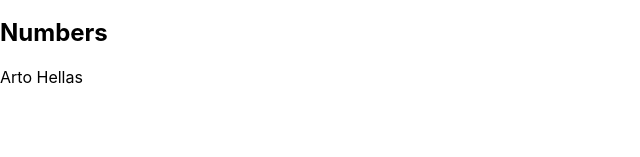
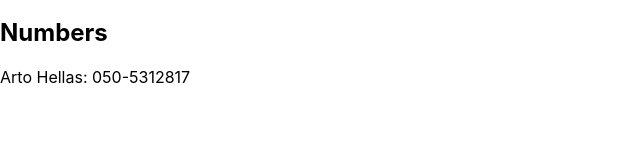
Before and after one commit to Embule/fullstack-mooc-2020, a React (Create React App) app in the folder osa2/puhelinluettelo/: page / in a window 1280 px wide. Shown: the part 137-294 px from the top of the page, without its empty margins (0-640 px from the left). Built offline with nearby package versions, Linux system fonts and the light colour scheme.

Commit message:
done exercise 2.8

```diff
--- a/osa2/puhelinluettelo/src/App.js
+++ b/osa2/puhelinluettelo/src/App.js
@@ -14,13 +14,15 @@ const App = () => {
   const addPerson = (event) => {
     event.preventDefault()
     const personObject = {
-      name: newName
+      name: newName,
+      number: newNumber
     }
     if (persons.some(p => p.name === newName)) {
-      alert(`${newName} is already added to phonebook`)
+      alert(`${newName} is already in the phonebook`)
     } else {
       setPersons(persons.concat(personObject))
       setNewName('')
+      setNewNumber('')
     }
   }
 
--- a/osa2/puhelinluettelo/src/components/Person.js
+++ b/osa2/puhelinluettelo/src/components/Person.js
@@ -3,7 +3,7 @@ import React from 'react';
 const Person =({person}) => {
         return (
             <p>
-             {person.name}
+             {person.name}: {person.number}
             </p>
         );
     }
```
